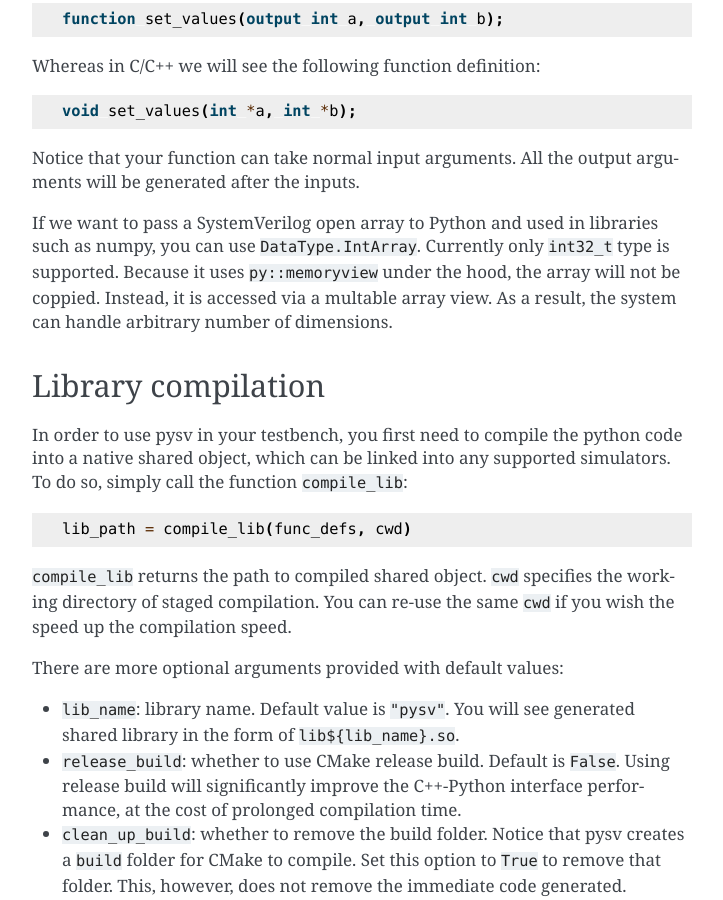
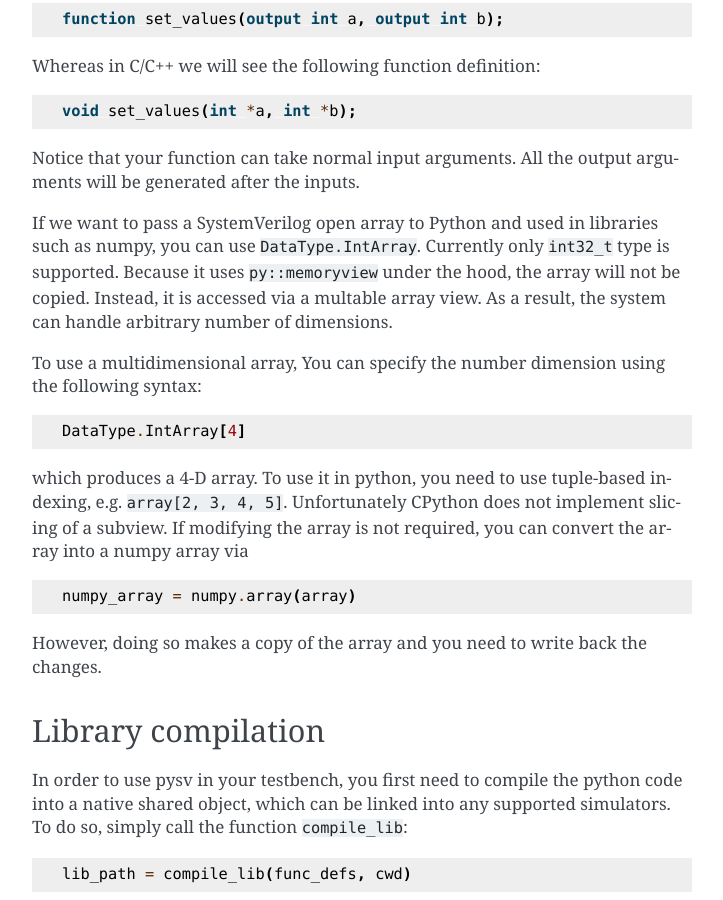
Before and after one commit to Kuree/pysv, a Sphinx documentation site: the page built from docs/basics.rst, in a window 1280 px wide and 900 px high, scrolled down 1983 px. Shown: the whole window, without its empty margins (388-1111 px from the left). Built offline with Sphinx 7.4.7, drawn with Linux system fonts in a browser that asks for light colours.

Commit message:
[skip ci] add docs

````diff
--- a/README.rst
+++ b/README.rst
@@ -118,11 +118,11 @@ Here is an example of how to use it in Python:
         a[2] = 42
 
 
-It is implemented via `py::memoryview`, which offers a mutable view of a raw
-array of any dimension. `pysv` assumes row-major ordering of the underlying
+It is implemented via ``py::memoryview``, which offers a mutable view of a raw
+array of any dimension. ``pysv`` assumes row-major ordering of the underlying
 multi-dimensional array. To use multi-dimensional array, use
 ``DataType.IntArray[n]``, where ``n`` is the number of dimension, e.g.
-```DataType.IntArray[2]``` creates a 2-D array. Note that due to the usage
+``DataType.IntArray[2]`` creates a 2-D array. Note that due to the usage
 of Python ``memoryview``, only numpy style indexing is supported, e.g.
 ``a[1, 2]``. To see more details, please check out the `CPython discussion`_.
 If you don't need to modify the underlying array, you can use ``numpy`` to
--- a/docs/basics.rst
+++ b/docs/basics.rst
@@ -115,9 +115,28 @@ generated after the inputs.
 
 If we want to pass a SystemVerilog open array to Python and used in libraries such as numpy,
 you can use ``DataType.IntArray``. Currently only ``int32_t`` type is supported. Because it
-uses ``py::memoryview`` under the hood, the array will not be coppied. Instead, it is
+uses ``py::memoryview`` under the hood, the array will not be copied. Instead, it is
 accessed via a multable array view. As a result, the system can handle arbitrary number of
 dimensions.
+
+To use a multidimensional array, You can specify the number dimension using the following
+syntax:
+
+.. code-block:: Python
+
+   DataType.IntArray[4]
+
+
+which produces a 4-D array. To use it in python, you need to use tuple-based indexing,
+e.g. ``array[2, 3, 4, 5]``. Unfortunately CPython does not implement slicing of a subview.
+If modifying the array is not required, you can convert the array into a numpy array via
+
+.. code-block:: Python
+
+  numpy_array = numpy.array(array)
+
+
+However, doing so makes a copy of the array and you need to write back the changes.
 
 Library compilation
 -------------------
````
